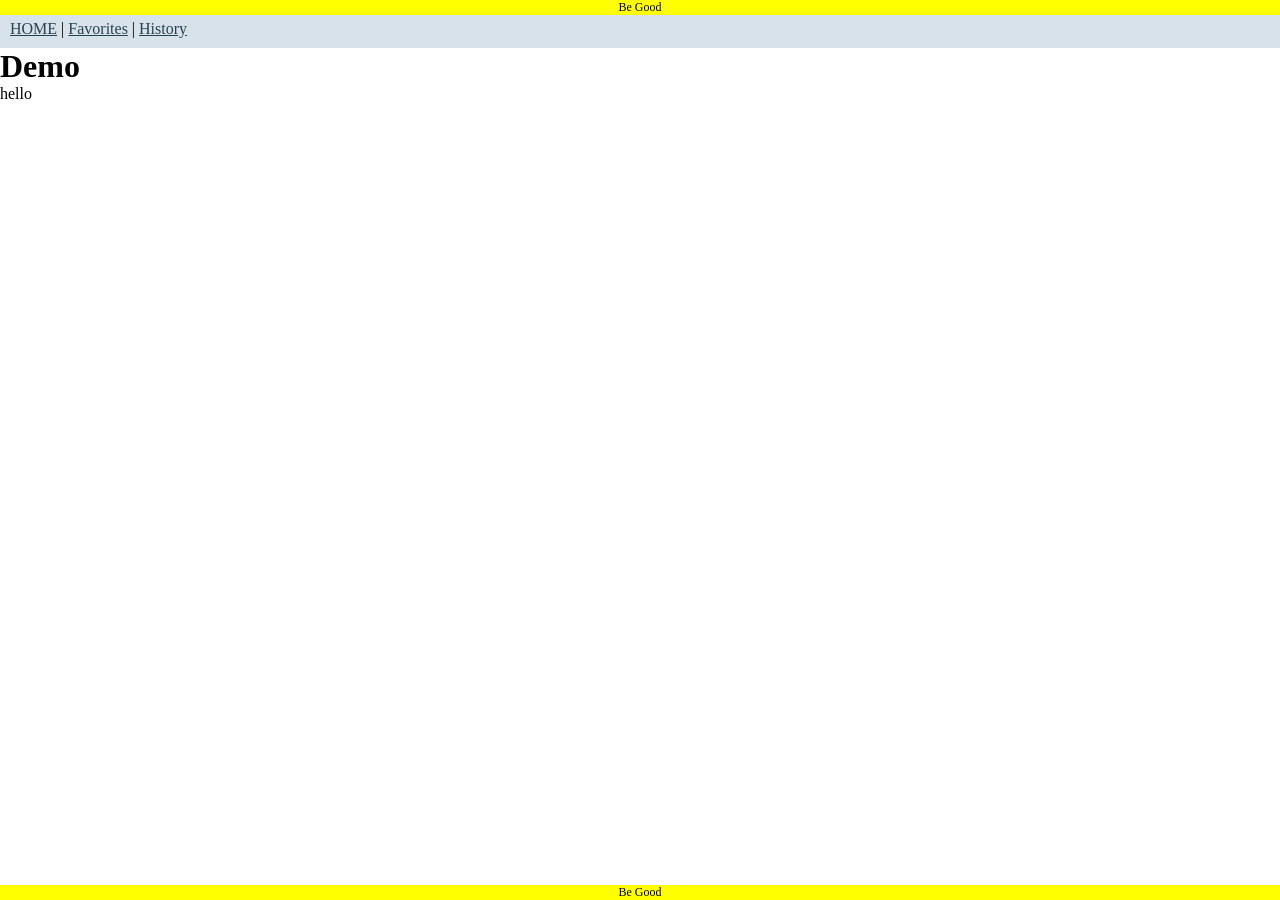
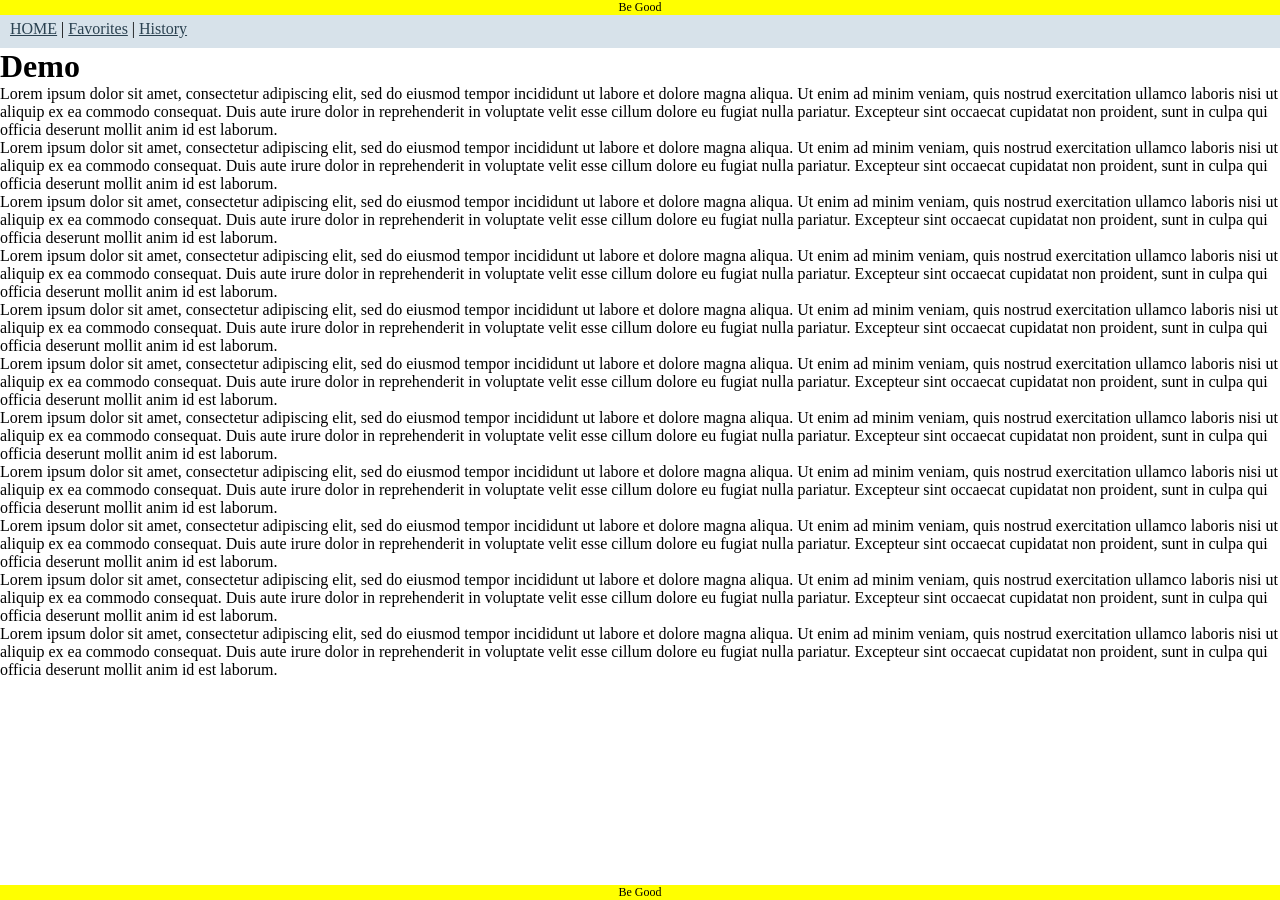
Before and after one commit to gothamgo/demo, a Jekyll site: the page built from index.html, in a window 1280 px wide. Built offline with Jekyll 4.4.1, drawn with Linux system fonts in a browser that asks for light colours.

Commit message:
Update index.html

```diff
--- a/index.html
+++ b/index.html
@@ -28,7 +28,37 @@
     <h1>Demo</h1>
 
     <p>
-      hello
+      Lorem ipsum dolor sit amet, consectetur adipiscing elit, sed do eiusmod tempor incididunt ut labore et dolore magna aliqua. Ut enim ad minim veniam, quis nostrud exercitation ullamco laboris nisi ut aliquip ex ea commodo consequat. Duis aute irure dolor in reprehenderit in voluptate velit esse cillum dolore eu fugiat nulla pariatur. Excepteur sint occaecat cupidatat non proident, sunt in culpa qui officia deserunt mollit anim id est laborum.
+    </p>
+    <p>
+      Lorem ipsum dolor sit amet, consectetur adipiscing elit, sed do eiusmod tempor incididunt ut labore et dolore magna aliqua. Ut enim ad minim veniam, quis nostrud exercitation ullamco laboris nisi ut aliquip ex ea commodo consequat. Duis aute irure dolor in reprehenderit in voluptate velit esse cillum dolore eu fugiat nulla pariatur. Excepteur sint occaecat cupidatat non proident, sunt in culpa qui officia deserunt mollit anim id est laborum.
+    </p>
+    <p>
+      Lorem ipsum dolor sit amet, consectetur adipiscing elit, sed do eiusmod tempor incididunt ut labore et dolore magna aliqua. Ut enim ad minim veniam, quis nostrud exercitation ullamco laboris nisi ut aliquip ex ea commodo consequat. Duis aute irure dolor in reprehenderit in voluptate velit esse cillum dolore eu fugiat nulla pariatur. Excepteur sint occaecat cupidatat non proident, sunt in culpa qui officia deserunt mollit anim id est laborum.
+    </p>
+    <p>
+      Lorem ipsum dolor sit amet, consectetur adipiscing elit, sed do eiusmod tempor incididunt ut labore et dolore magna aliqua. Ut enim ad minim veniam, quis nostrud exercitation ullamco laboris nisi ut aliquip ex ea commodo consequat. Duis aute irure dolor in reprehenderit in voluptate velit esse cillum dolore eu fugiat nulla pariatur. Excepteur sint occaecat cupidatat non proident, sunt in culpa qui officia deserunt mollit anim id est laborum.
+    </p>
+    <p>
+      Lorem ipsum dolor sit amet, consectetur adipiscing elit, sed do eiusmod tempor incididunt ut labore et dolore magna aliqua. Ut enim ad minim veniam, quis nostrud exercitation ullamco laboris nisi ut aliquip ex ea commodo consequat. Duis aute irure dolor in reprehenderit in voluptate velit esse cillum dolore eu fugiat nulla pariatur. Excepteur sint occaecat cupidatat non proident, sunt in culpa qui officia deserunt mollit anim id est laborum.
+    </p>
+    <p>
+      Lorem ipsum dolor sit amet, consectetur adipiscing elit, sed do eiusmod tempor incididunt ut labore et dolore magna aliqua. Ut enim ad minim veniam, quis nostrud exercitation ullamco laboris nisi ut aliquip ex ea commodo consequat. Duis aute irure dolor in reprehenderit in voluptate velit esse cillum dolore eu fugiat nulla pariatur. Excepteur sint occaecat cupidatat non proident, sunt in culpa qui officia deserunt mollit anim id est laborum.
+    </p>
+    <p>
+      Lorem ipsum dolor sit amet, consectetur adipiscing elit, sed do eiusmod tempor incididunt ut labore et dolore magna aliqua. Ut enim ad minim veniam, quis nostrud exercitation ullamco laboris nisi ut aliquip ex ea commodo consequat. Duis aute irure dolor in reprehenderit in voluptate velit esse cillum dolore eu fugiat nulla pariatur. Excepteur sint occaecat cupidatat non proident, sunt in culpa qui officia deserunt mollit anim id est laborum.
+    </p>
+    <p>
+      Lorem ipsum dolor sit amet, consectetur adipiscing elit, sed do eiusmod tempor incididunt ut labore et dolore magna aliqua. Ut enim ad minim veniam, quis nostrud exercitation ullamco laboris nisi ut aliquip ex ea commodo consequat. Duis aute irure dolor in reprehenderit in voluptate velit esse cillum dolore eu fugiat nulla pariatur. Excepteur sint occaecat cupidatat non proident, sunt in culpa qui officia deserunt mollit anim id est laborum.
+    </p>
+    <p>
+      Lorem ipsum dolor sit amet, consectetur adipiscing elit, sed do eiusmod tempor incididunt ut labore et dolore magna aliqua. Ut enim ad minim veniam, quis nostrud exercitation ullamco laboris nisi ut aliquip ex ea commodo consequat. Duis aute irure dolor in reprehenderit in voluptate velit esse cillum dolore eu fugiat nulla pariatur. Excepteur sint occaecat cupidatat non proident, sunt in culpa qui officia deserunt mollit anim id est laborum.
+    </p>
+    <p>
+      Lorem ipsum dolor sit amet, consectetur adipiscing elit, sed do eiusmod tempor incididunt ut labore et dolore magna aliqua. Ut enim ad minim veniam, quis nostrud exercitation ullamco laboris nisi ut aliquip ex ea commodo consequat. Duis aute irure dolor in reprehenderit in voluptate velit esse cillum dolore eu fugiat nulla pariatur. Excepteur sint occaecat cupidatat non proident, sunt in culpa qui officia deserunt mollit anim id est laborum.
+    </p>
+    <p>
+      Lorem ipsum dolor sit amet, consectetur adipiscing elit, sed do eiusmod tempor incididunt ut labore et dolore magna aliqua. Ut enim ad minim veniam, quis nostrud exercitation ullamco laboris nisi ut aliquip ex ea commodo consequat. Duis aute irure dolor in reprehenderit in voluptate velit esse cillum dolore eu fugiat nulla pariatur. Excepteur sint occaecat cupidatat non proident, sunt in culpa qui officia deserunt mollit anim id est laborum.
     </p>
   </div>
 
```
